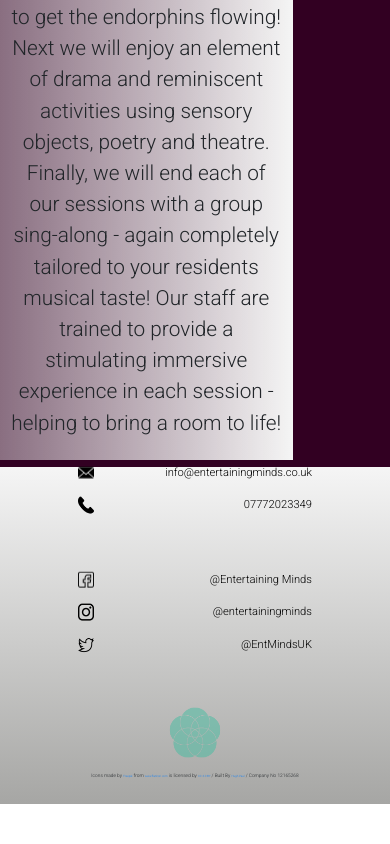
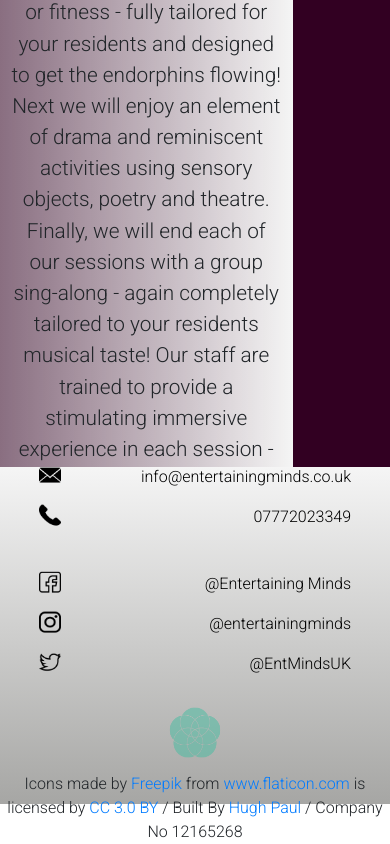
Before and after one commit to hughp23/Entertaining-Minds, a React (Create React App) app: page /workwithus in a window 390 px wide. Shown: the part 1137-1981 px from the top of the page. Before the commit the page ends 1943 px from the top, so only its background shows below. Built offline with nearby package versions, Linux system fonts and the light colour scheme.

Commit message:
Changes to styling

```diff
--- a/src/components/Footer.jsx
+++ b/src/components/Footer.jsx
@@ -18,7 +18,7 @@ const Footer = () => {
             <li className="emailLogo">
               <div className="contact-container">
                 <img src={emailLogo} alt="email" />
-                <p>info@entertainingminds.co.uk</p>
+                <a href="mailto:info@entertainingminds.co.uk"><p>info@entertainingminds.co.uk</p></a>
               </div>
             </li>
             <li className="phoneLogo">
--- a/src/components/Homepage.jsx
+++ b/src/components/Homepage.jsx
@@ -16,7 +16,7 @@ const joinUsImage = require("../assets/joinUsImage.jpg");
 const workWithUsImage = require("../assets/workWithUsImage.jpg");
 const arrowDown = require("../assets/arrowDown.png");
 const background = require("../assets/background.png");
-const cross = require("../assets/cross.png");
+// const cross = require("../assets/cross.png");
 
 class Homepage extends Component {
   state = {};
@@ -41,7 +41,7 @@ class Homepage extends Component {
             or by continuing to use our site you consent to the use of cookies
             (unless you have disabled cookies).
           </p>
-          <img src={cross} alt="Close!" onClick={this.closePopup} />
+          {/* <img src={cross} alt="Close!" onClick={this.closePopup} /> */}
         </div>
         <div className="full-screen nav-and-logo">
           <div className="background-container">
--- a/src/styling/_homepage.scss
+++ b/src/styling/_homepage.scss
@@ -150,10 +150,14 @@
     "headshot";
   width: 100vw;
   max-width: 100%;
-  // position: absolute;
+  position: relative;
 
   .headshot-container {
-    // position: absolute;
+    position: absolute;
+    bottom: 0;
+    left: 0;
+    right: 0;
+
     .headshot-and-text-container {
       img {
         height: 30vh;
@@ -179,13 +183,13 @@
   .about-text {
     margin-left: 12.5vw;
     margin-right: 12.5vw;
-    height: 40vh;
+    height: auto;
     grid-area: text;
     display: flex;
     flex-direction: column;
 
     .about-sub-text {
-      height: 20vh;
+      height: 12.5vh;
       p {
         font-size: 1.25em;
         position: relative;
--- a/src/styling/_media-queries.scss
+++ b/src/styling/_media-queries.scss
@@ -7,13 +7,13 @@
     height: 125vh !important;
   }
 
-  .headshot-container {
-    .headshot-and-text-container {
-      position: relative;
-      top: 135%;
-      transform: translateY(-50%);
-    }
-  }
+  // .headshot-container {
+  //   .headshot-and-text-container {
+  //     position: relative;
+  //     top: 135%;
+  //     transform: translateY(-50%);
+  //   }
+  // }
 
   .footer-email-container {
     ul {
@@ -23,7 +23,7 @@
         }
 
         p {
-          font-size: 1em;
+          // font-size: 1em;
         }
       }
     }
@@ -41,7 +41,7 @@
           }
 
           p {
-            font-size: 1em;
+            // font-size: 1em;
           }
         }
       }
@@ -60,10 +60,10 @@
   }
 
   .credits-container {
-    font-size: 0.6em;
+    // font-size: 0.6em;
     // top: 10% !important;
     a {
-      font-size: 0.6em;
+      // font-size: 0.6em;
     }
   }
 }
@@ -75,11 +75,11 @@
     height: 145vh !important;
   }
 
-  .headshot-container {
-    .headshot-and-text-container {
-      top: 170%;
-    }
-  }
+  // .headshot-container {
+  //   .headshot-and-text-container {
+  //     top: 170%;
+  //   }
+  // }
 
   .footer-email-container {
     ul {
@@ -91,7 +91,7 @@
         }
 
         p {
-          font-size: 0.9em;
+          // font-size: 0.9em;
         }
       }
     }
@@ -108,7 +108,7 @@
           }
 
           p {
-            font-size: 0.9em;
+            // font-size: 0.9em;
           }
         }
       }
@@ -124,27 +124,27 @@
   // }
 
   .credits-container {
-    font-size: 0.6em;
+    // font-size: 0.6em;
     // top: 10% !important;
     a {
-      font-size: 0.6em;
+      // font-size: 0.6em;
     }
   }
 }
 
 //Media Queries: 1100px
 @media screen and (max-width: 1100px) {
-  .headshot-container {
-    .headshot-and-text-container {
-      top: 185%;
-    }
-  }
+  // .headshot-container {
+  //   .headshot-and-text-container {
+  //     top: 185%;
+  //   }
+  // }
 
   .work-container {
     .work-sub-container {
       .work-text {
         p {
-          font-size: 1.2em;
+          // font-size: 1.2em;
         }
       }
     }
@@ -156,7 +156,7 @@
         .work-info-list ul {
           top: 0 !important;
           li {
-            font-size: 1.1em !important;
+            // font-size: 1.1em !important;
           }
         }
       }
@@ -169,7 +169,7 @@
         .work-info-list ul {
           top: 0 !important;
           li {
-            font-size: 1.1em !important;
+            // font-size: 1.1em !important;
           }
         }
       }
@@ -184,7 +184,7 @@
         }
 
         p {
-          font-size: 0.85em;
+          // font-size: 0.85em;
         }
       }
     }
@@ -199,7 +199,7 @@
           }
 
           p {
-            font-size: 0.85em;
+            // font-size: 0.85em;
           }
         }
       }
@@ -225,24 +225,24 @@
       }
     }
 
-    .headshot-container {
-      .headshot-and-text-container {
-        top: 225%;
-      }
-    }
+    // .headshot-container {
+    //   .headshot-and-text-container {
+    //     top: 225%;
+    //   }
+    // }
   }
 
   .work-container {
     .work-sub-container {
       .work-text {
         p {
-          font-size: 1.1em;
+          // font-size: 1.1em;
         }
       }
 
       .work-button {
         a {
-          font-size: 1.2em;
+          // font-size: 1.2em;
         }
       }
     }
@@ -288,7 +288,7 @@
 
       li {
         font-family: $title-text-font;
-        font-size: 1.1em;
+        // font-size: 1.1em;
 
         :hover {
           color: $primary-text-colour;
@@ -311,26 +311,26 @@
     bottom: 15vh;
 
     h1 {
-      font-size: 1.5em;
+      // font-size: 1.5em;
     }
 
     h3 {
-      font-size: 1em;
+      // font-size: 1em;
     }
   }
 
   // About section
   .about-container {
-    height: 150vh !important;
+    height: 175vh !important;
     grid-template: 5% 65% 30% / 100% !important;
     .about-text {
-      height: 88vh;
+      // height: 88vh;
       grid-area: text;
       .about-sub-text {
-        height: 28vh;
+        // height: 28vh;
         margin-top: 2vh;
         p {
-          font-size: 0.75em;
+          // font-size: 0.75em;
           position: relative;
           top: 50%;
           transform: translateY(-50%);
@@ -342,16 +342,16 @@
 
     .headshot-container {
       grid-area: headshot;
-      height: 18vh;
-      .headshot-and-text-container {
-        top: 130%;
-        img {
-          position: relative;
-          top: 50%;
-          transform: 0;
-          height: 20vh;
-        }
-      }
+      height: 75vh;
+      // .headshot-and-text-container {
+      //   top: 130%;
+      //   img {
+      //     position: relative;
+      //     top: 50%;
+      //     transform: 0;
+      //     height: 20vh;
+      //   }
+      // }
     }
   }
 
@@ -385,7 +385,7 @@
       grid-area: title;
 
       h1 {
-        font-size: 2.5em;
+        // font-size: 2.5em;
         position: relative;
         top: 50%;
         transform: translateY(-50%);
@@ -398,7 +398,7 @@
       margin-right: 7.5vw;
 
       p {
-        font-size: 0.95em !important;
+        // font-size: 0.95em !important;
       }
     }
 
@@ -413,13 +413,13 @@
     .work-info-list-container {
       .work-info-list {
         li {
-          font-size: 0.75em !important;
+          // font-size: 0.75em !important;
         }
       }
     }
 
     p {
-      font-size: 0.75em;
+      // font-size: 0.75em;
     }
 
     .contact-info-container {
@@ -433,7 +433,7 @@
     .work-info-list-container {
       .work-info-list {
         li {
-          font-size: 0.75em !important;
+          // font-size: 0.75em !important;
         }
       }
     }
@@ -442,7 +442,7 @@
       .work-info-container .work-info-container-left {
         .work-info {
           p {
-            font-size: 0.75em;
+            // font-size: 0.75em;
           }
         }
       }
@@ -468,8 +468,8 @@
       padding-top: 5.5vh;
 
       ul {
-        margin-left: 20vw !important;
-        margin-right: 20vw !important;
+        margin-left: 10vw !important;
+        margin-right: 10vw !important;
 
         li {
           .contact-container {
@@ -479,7 +479,7 @@
             }
 
             p {
-              font-size: 0.7em;
+              // font-size: 0.7em;
             }
           }
         }
@@ -498,8 +498,8 @@
       grid-area: socialMedia;
 
       ul {
-        margin-left: 20vw !important;
-        margin-right: 20vw !important;
+        margin-left: 10vw !important;
+        margin-right: 10vw !important;
 
         li {
           a {
@@ -510,7 +510,7 @@
               }
 
               p {
-                font-size: 0.7em;
+                // font-size: 0.7em;
               }
             }
           }
@@ -520,10 +520,10 @@
   }
 
   .credits-container {
-    font-size: 0.3em;
+    // font-size: 0.3em;
     top: 5% !important;
     a {
-      font-size: 0.6em;
+      // font-size: 0.6em;
     }
   }
 }
```
